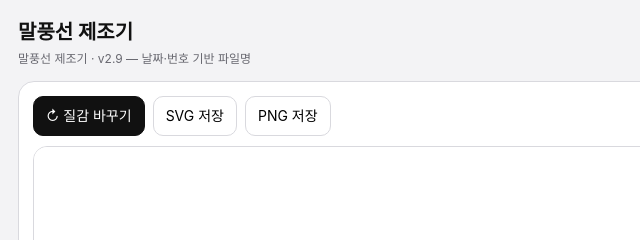
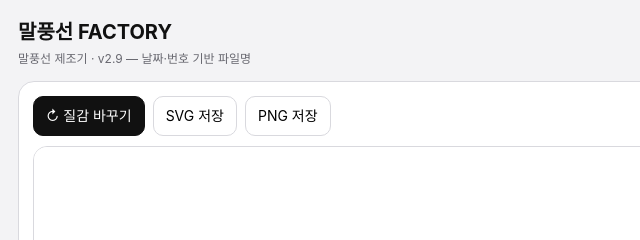
Before and after one commit to continuingrace/malpoongsun-factory, a plain HTML site: page index.html in a window 1280 px wide. Shown: the top 240 px of the page, 0-640 px from the left. Drawn offline with Linux system fonts and the light colour scheme.

Commit message:
Update title to Malpoongsun FACTORY

```diff
--- a/index.html
+++ b/index.html
@@ -55,7 +55,7 @@ input[type=color]{width:100%;height:38px;padding:2px;border:1px solid var(--bord
 <div class="app">
   <div class="header">
     <div>
-      <h1>말풍선 제조기</h1>
+      <h1>말풍선 FACTORY</h1>
       <p>말풍선 제조기 · v2.9 — 날짜·번호 기반 파일명</p>
     </div>
     <span class="badge">local v2.9</span>
```
